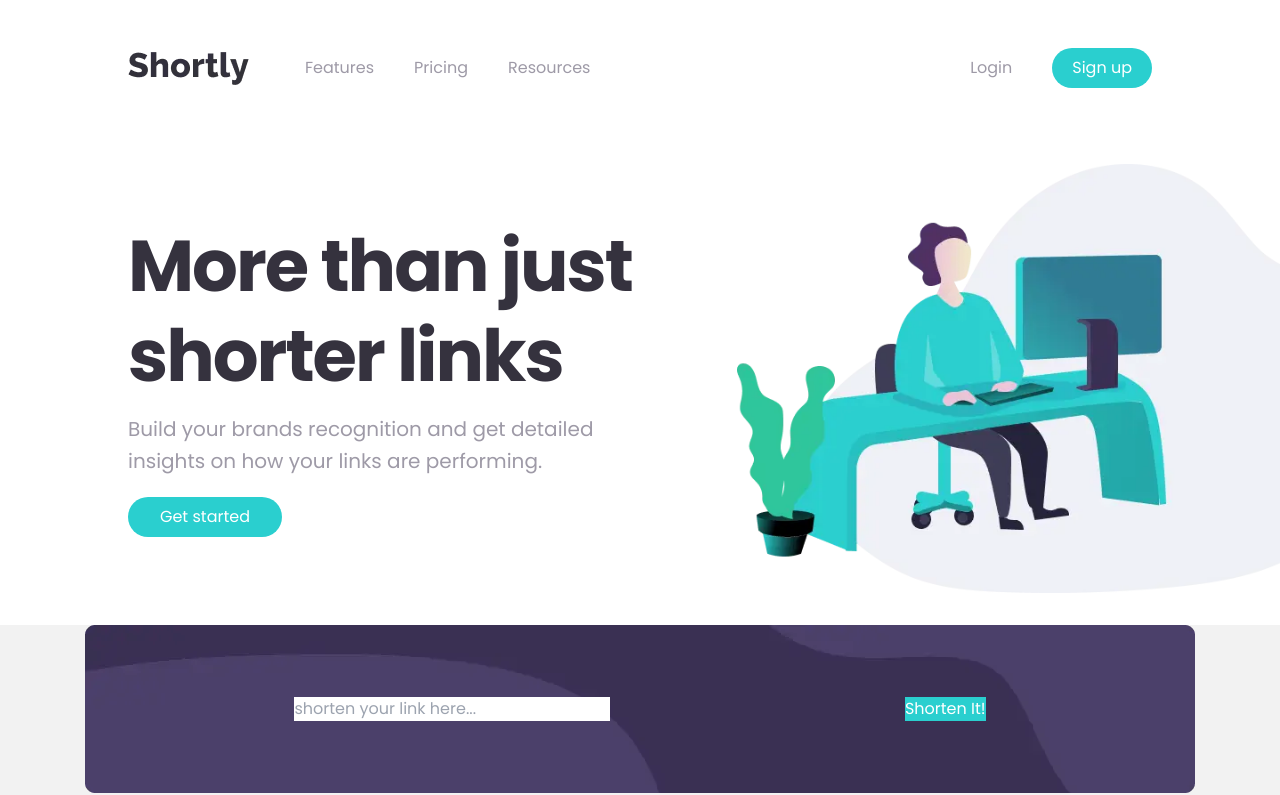
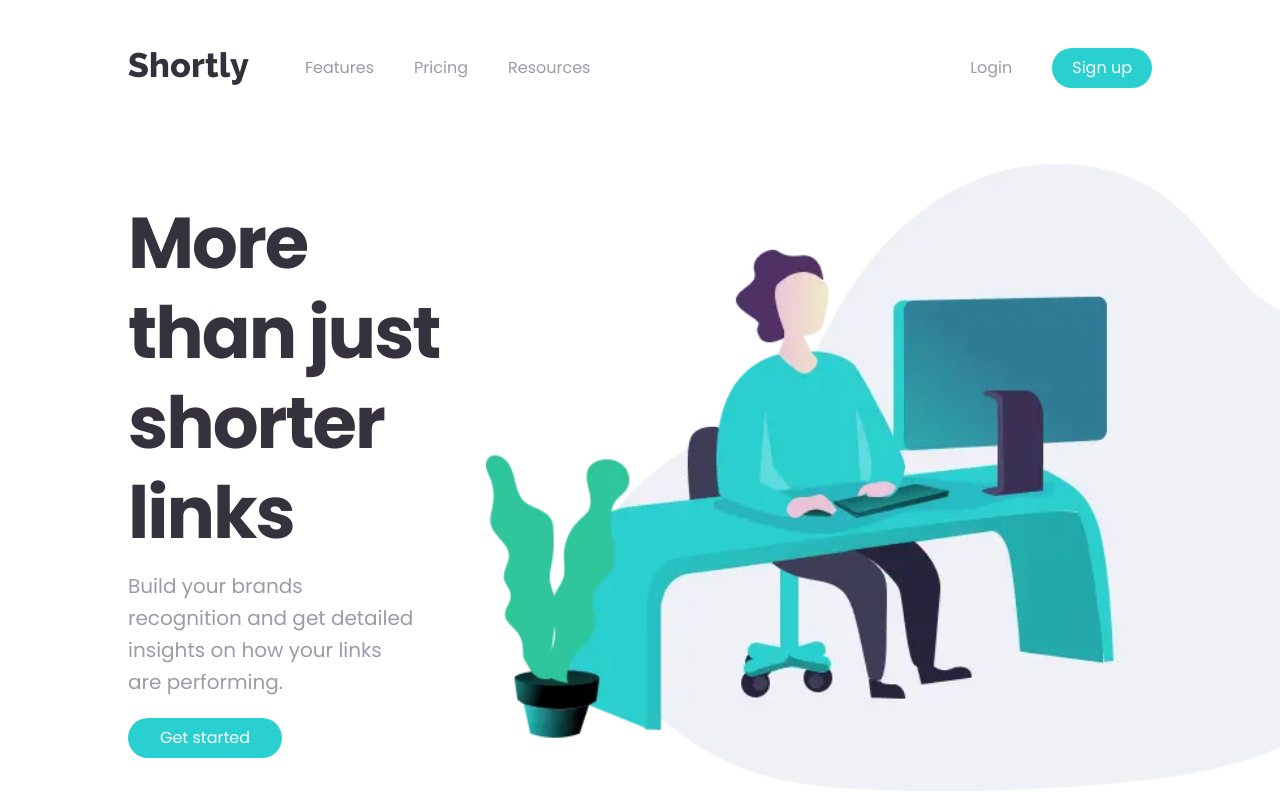
Before and after one commit to Dennardavid/Shortly, a Next.js app: page / in a window 1280 px wide. Shown: the top 795 px of the page. Built offline with nearby package versions, Linux system fonts and the light colour scheme.

Commit message:
shortener section

```diff
--- a/src/components/hero.tsx
+++ b/src/components/hero.tsx
@@ -5,7 +5,7 @@ import Link from "next/link";
 function HeroSection() {
   return (
     <section className="flex justify-between pl-32 mt-7">
-      <div className="self-center">
+      <div className="self-center w-1/3">
         <h1 className="font-bold text-7xl text-VeryDarkBlue leading-tight -tracking-[2px]">
           More than just shorter links
         </h1>
--- a/src/components/shortener.tsx
+++ b/src/components/shortener.tsx
@@ -57,12 +57,12 @@ function Stats() {
 function Shortener() {
   return (
 
-      <div className="bg-[url(../../public/background2.webp)] bg-center bg-no-repeat py-[72px] w-full self-center ">
-        <form className="flex flex-row justify-evenly">
+      <div className="bg-[url(../../public/background2.webp)] bg-center bg-no-repeat py-[72px] self-center w-3/5 bg-green-300">
+        <form className="flex flex-row justify-evenly bg-slate-400 w-full">
           <input
             type="text"
             placeholder="shorten your link here..."
-            className="input"
+            className="w-3/4"
           />
           <button type="submit" className="submit">
             Shorten It!
```
